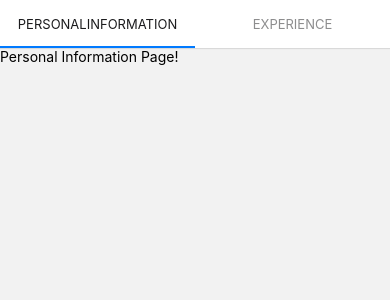
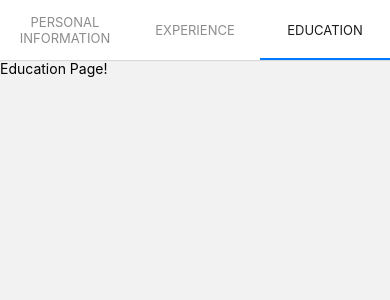
Before and after one commit to afiqaimanafr/afiq-resume-rn, a React Native app: screen /Education in a window 390 px wide. Shown: the top 300 px of the page. Built offline with nearby package versions, Linux system fonts and the light colour scheme.

Commit message:
update: latest

```diff
--- a/App.js
+++ b/App.js
@@ -1,34 +1,28 @@
 import { StatusBar } from "expo-status-bar";
-import { StyleSheet, Text, View } from "react-native";
 import { NavigationContainer } from "@react-navigation/native";
 import { createMaterialTopTabNavigator } from "@react-navigation/material-top-tabs";
+import { createNativeStackNavigator } from "@react-navigation/native-stack";
+
 import PersonalInformation from "./screens/PersonalInformation";
 import Experience from "./screens/Experience";
+import Education from "./screens/Education";
 
 const Tab = createMaterialTopTabNavigator();
-
+const Stack = createNativeStackNavigator();
 export default function App() {
   return (
+    <>
+      <StatusBar style="auto" />
       <NavigationContainer>
         <Tab.Navigator>
           <Tab.Screen
-          name="PersonalInformation"
+            name="Personal Information"
             component={PersonalInformation}
           />
           <Tab.Screen name="Experience" component={Experience} />
+          <Tab.Screen name="Education" component={Education} />
         </Tab.Navigator>
       </NavigationContainer>
+    </>
   );
 }
-
-const styles = StyleSheet.create({
-  container: {
-    flex: 1,
-    backgroundColor: "black",
-    alignItems: "center",
-    justifyContent: "center",
-  },
-  text: {
-    color: "white",
-  },
-});
--- /dev/null
+++ b/screens/Education.js
@@ -0,0 +1,15 @@
+import { View, Text, StyleSheet } from "react-native";
+
+function Education() {
+  return (
+    <View style={styles.container}>
+      <Text style={styles.text}>Education Page!</Text>
+    </View>
+  );
+}
+
+export default Education;
+
+const styles = StyleSheet.create({
+  container: { flex: 1 },
+});
```
Lines whose indentation alone changed are shown as unchanged.
